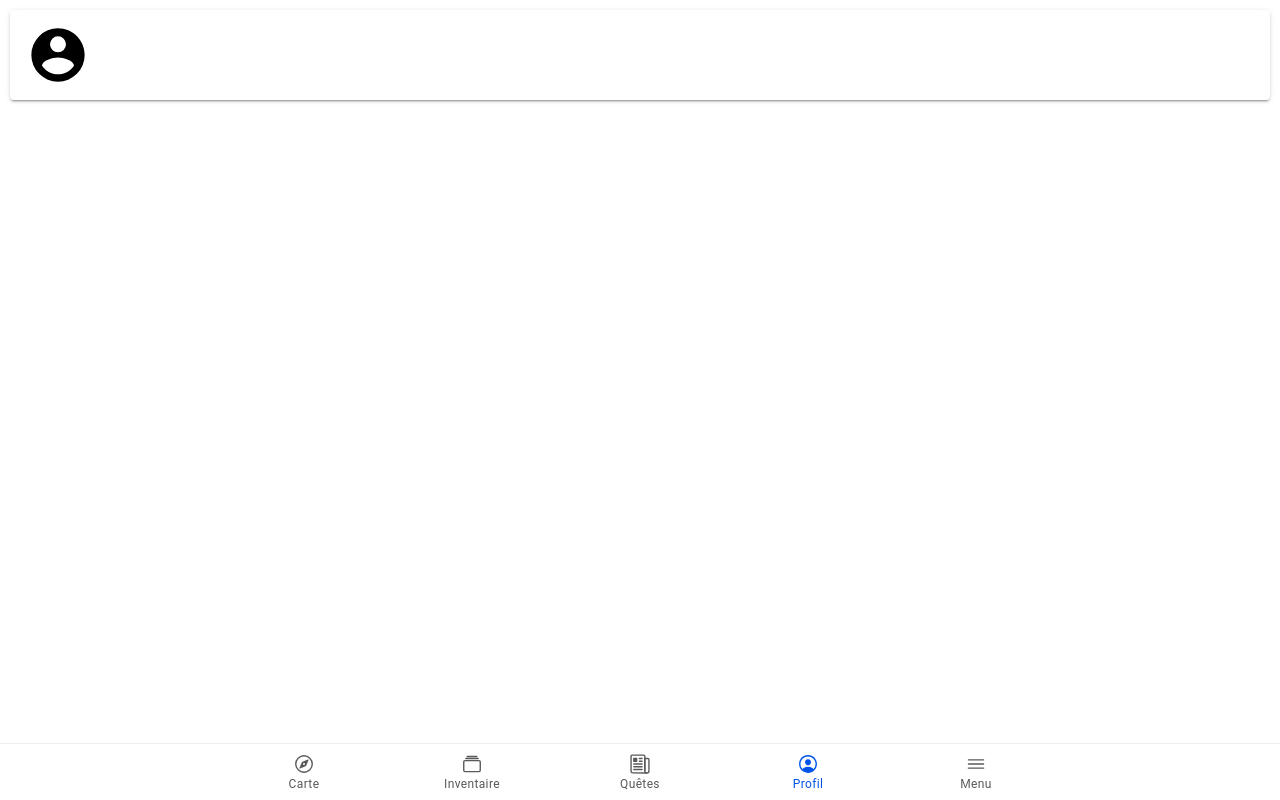
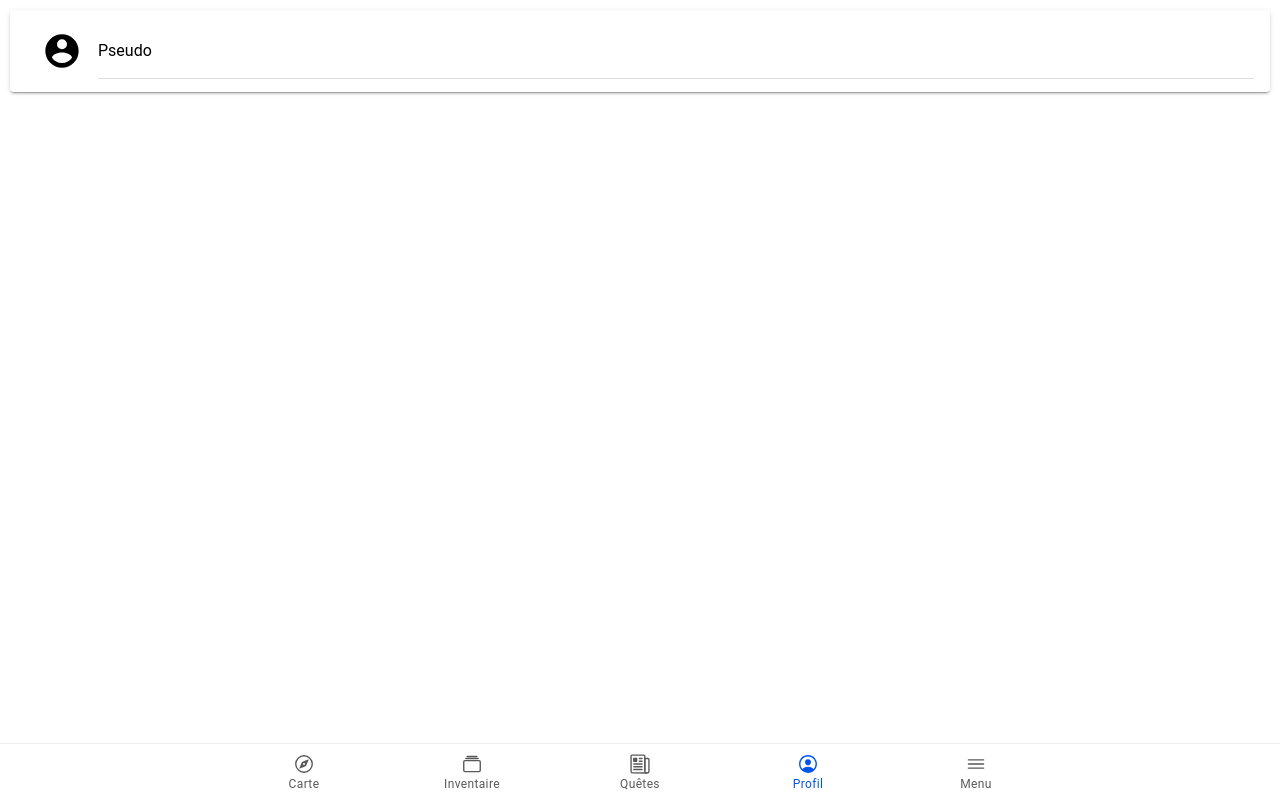
Before and after one commit to HM22-code/emploi-go-front, a React (Vite) app: page /tab4 in a window 1280 px wide. Built offline with nearby package versions, Linux system fonts and the light colour scheme.

Commit message:
Adding profile name label

```diff
--- a/src/pages/ProfileScreen.tsx
+++ b/src/pages/ProfileScreen.tsx
@@ -1,4 +1,4 @@
-import { IonContent, IonPage, IonAvatar, IonCard, IonCardContent } from '@ionic/react';
+import { IonContent, IonPage, IonAvatar, IonCard, IonCardContent, IonItem, IonLabel } from '@ionic/react';
 import accountCircle from '../assets/account-circle.svg'
 import './ProfileScreen.css';
 
@@ -10,9 +10,14 @@ const ProfileScreen: React.FC = () => {
 
         <IonCard>
           <IonCardContent>
-            <IonAvatar>
-              <img src={accountCircle} alt="Silhouette of avatar"/>
-            </IonAvatar>
+            <IonItem>
+              <IonAvatar aria-hidden="true" slot="start">
+                <img src={accountCircle} alt="Silhouette of avatar"/>
+              </IonAvatar>
+              <IonLabel>
+                Pseudo
+              </IonLabel>
+            </IonItem>
           </IonCardContent>
         </IonCard>
 
```
